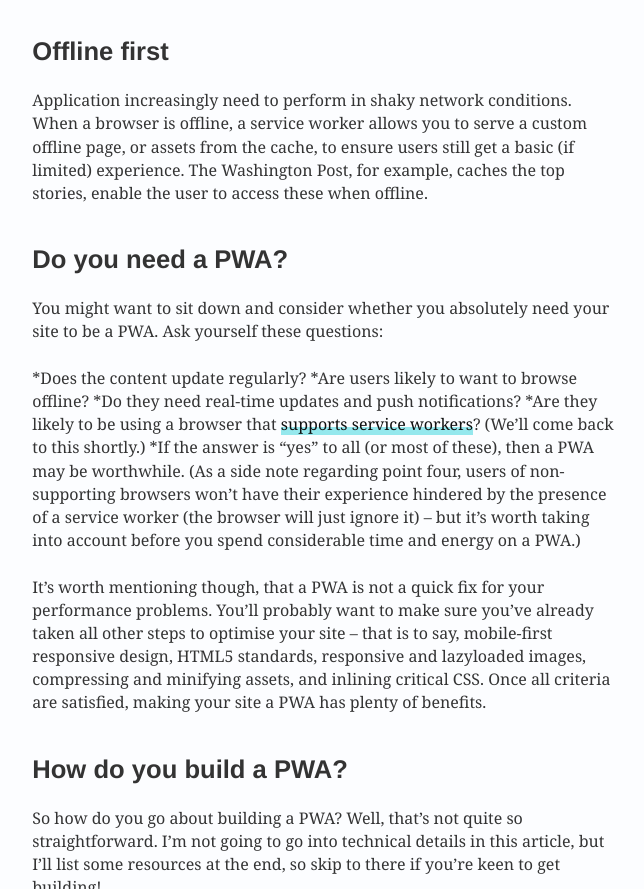
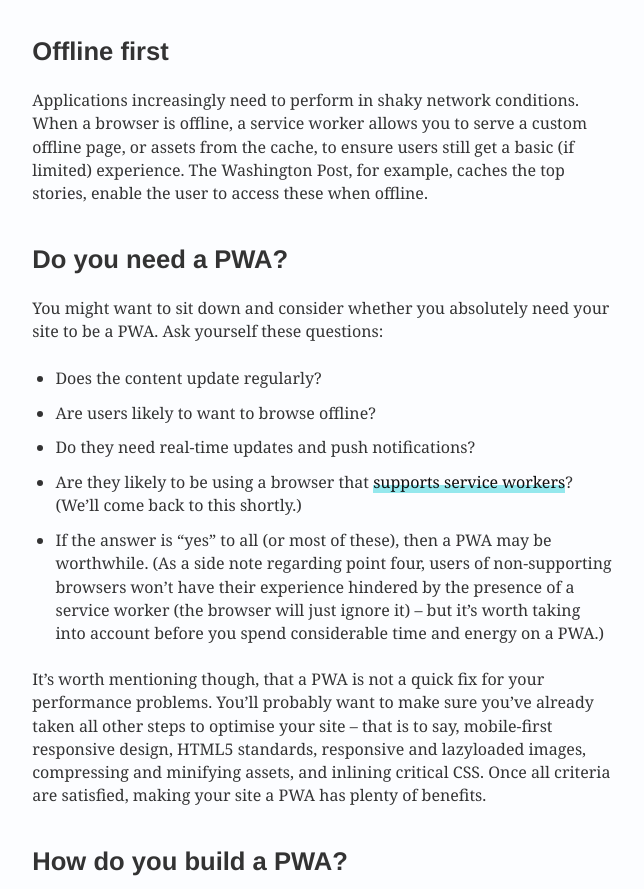
Before and after one commit to mbarker84/css-irl, a Gatsby site: page /progressive-web-apps in a window 1280 px wide. Shown: the part 1220-2109 px from the top of the page, without its empty margins (424-1068 px from the left). Built offline with nearby package versions, Linux system fonts and the light colour scheme; Gatsby itself is replaced by a stand-in of ours; some packages are replaced by stand-ins of ours; what typography-theme-ocean-beach would draw is missing.

Commit message:
Fixing typo and markdown list issues in latest blog post

```diff
--- a/src/pages/progressive-web-apps.md
+++ b/src/pages/progressive-web-apps.md
@@ -27,17 +27,21 @@ Google is heavily invested in this technology, providing a whole host of resourc
 
 ## Offline first
 
-Application increasingly need to perform in shaky network conditions. When a browser is offline, a service worker allows you to serve a custom offline page, or assets from the cache, to ensure users still get a basic (if limited) experience. The Washington Post, for example, caches the top stories, enable the user to access these when offline.
+Applications increasingly need to perform in shaky network conditions. When a browser is offline, a service worker allows you to serve a custom offline page, or assets from the cache, to ensure users still get a basic (if limited) experience. The Washington Post, for example, caches the top stories, enable the user to access these when offline.
 
 ## Do you need a PWA?
 
 You might want to sit down and consider whether you absolutely need your site to be a PWA. Ask yourself these questions:
 
-*Does the content update regularly?
-*Are users likely to want to browse offline?
-*Do they need real-time updates and push notifications?
-*Are they likely to be using a browser that [supports service workers](https://jakearchibald.github.io/isserviceworkerready/)? (We’ll come back to this shortly.)
-\*If the answer is “yes” to all (or most of these), then a PWA may be worthwhile. (As a side note regarding point four, users of non-supporting browsers won’t have their experience hindered by the presence of a service worker (the browser will just ignore it) – but it’s worth taking into account before you spend considerable time and energy on a PWA.)
+- Does the content update regularly?
+
+- Are users likely to want to browse offline?
+
+- Do they need real-time updates and push notifications?
+
+- Are they likely to be using a browser that [supports service workers](https://jakearchibald.github.io/isserviceworkerready/)? (We’ll come back to this shortly.)
+
+- If the answer is “yes” to all (or most of these), then a PWA may be worthwhile. (As a side note regarding point four, users of non-supporting browsers won’t have their experience hindered by the presence of a service worker (the browser will just ignore it) – but it’s worth taking into account before you spend considerable time and energy on a PWA.)
 
 It’s worth mentioning though, that a PWA is not a quick fix for your performance problems. You’ll probably want to make sure you’ve already taken all other steps to optimise your site – that is to say, mobile-first responsive design, HTML5 standards, responsive and lazyloaded images, compressing and minifying assets, and inlining critical CSS. Once all criteria are satisfied, making your site a PWA has plenty of benefits.
 
```
